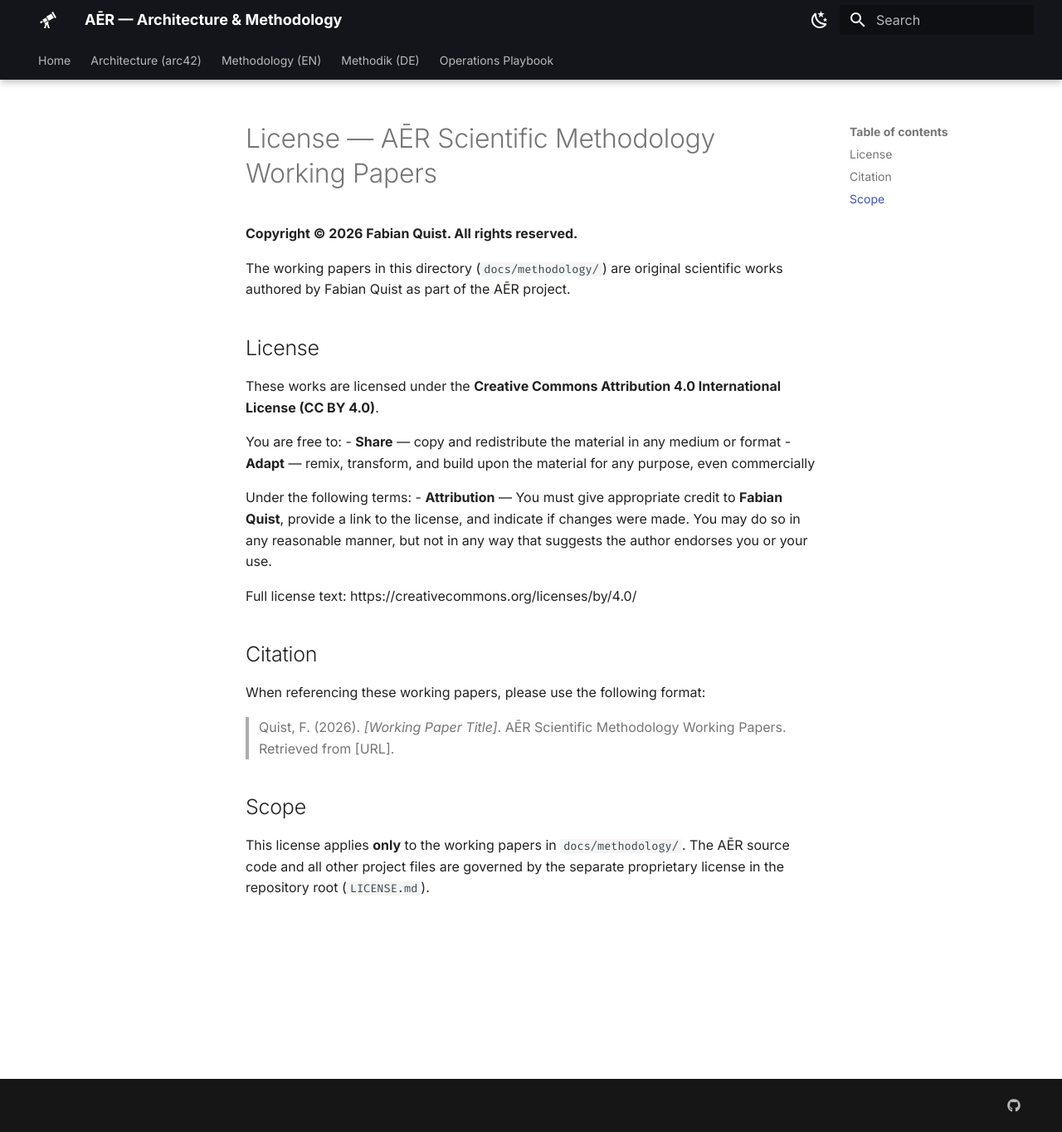
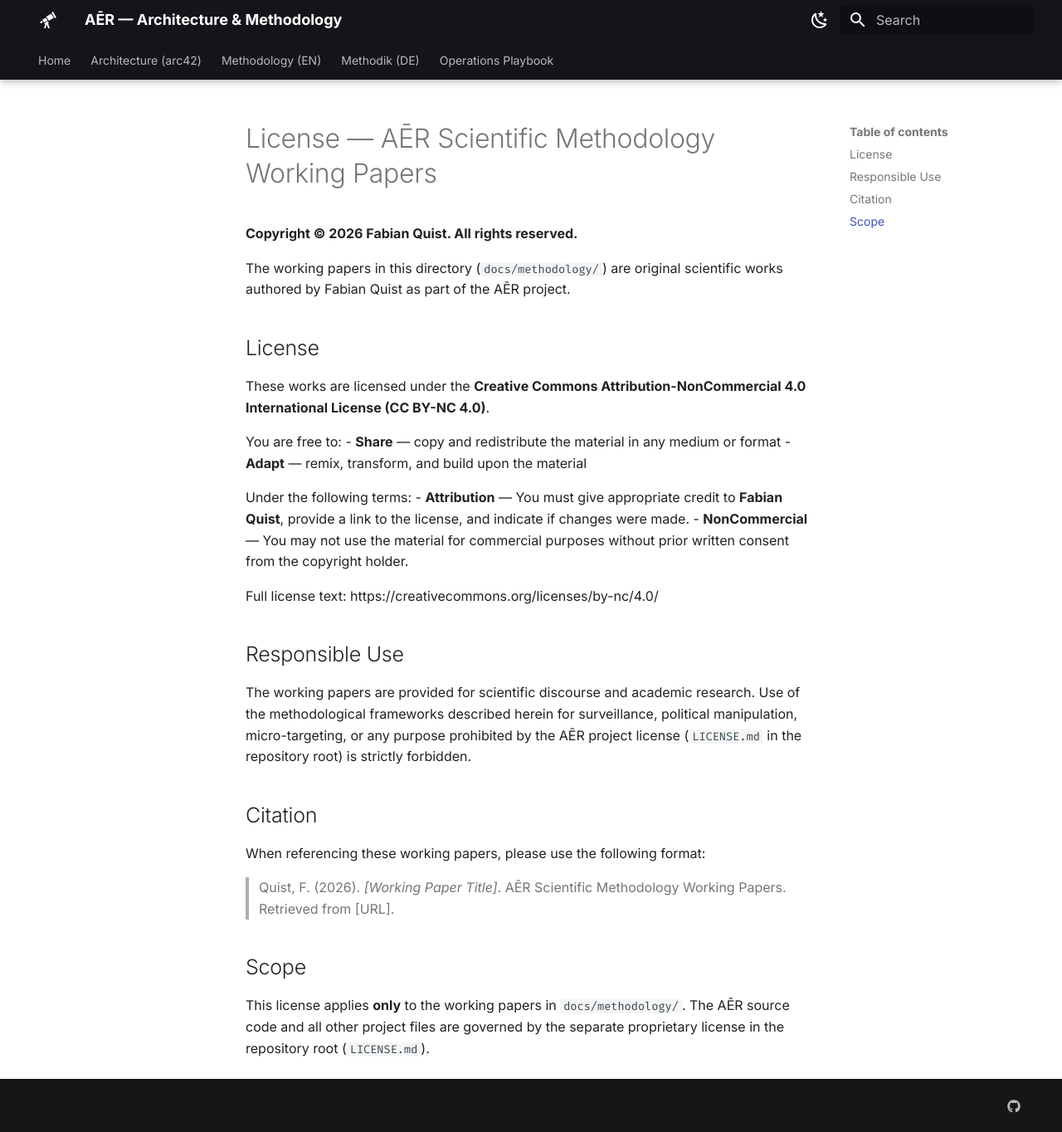
Before and after one commit to frogfromlake/aer, an MkDocs documentation site: the page built from docs/methodology/LICENSE.md, in a window 1280 px wide and 1364 px high. Shown: the whole window at 83% size. Built offline with MkDocs 1.6.1 and Material for MkDocs 9.7.7, drawn with Linux system fonts in a browser that asks for light colours.

Commit message:
chore(license): update project licenses

```diff
--- a/docs/methodology/LICENSE.md
+++ b/docs/methodology/LICENSE.md
@@ -6,16 +6,21 @@ The working papers in this directory (`docs/methodology/`) are original scientif
 
 ## License
 
-These works are licensed under the **Creative Commons Attribution 4.0 International License (CC BY 4.0)**.
+These works are licensed under the **Creative Commons Attribution-NonCommercial 4.0 International License (CC BY-NC 4.0)**.
 
 You are free to:
 - **Share** — copy and redistribute the material in any medium or format
-- **Adapt** — remix, transform, and build upon the material for any purpose, even commercially
+- **Adapt** — remix, transform, and build upon the material
 
 Under the following terms:
-- **Attribution** — You must give appropriate credit to **Fabian Quist**, provide a link to the license, and indicate if changes were made. You may do so in any reasonable manner, but not in any way that suggests the author endorses you or your use.
+- **Attribution** — You must give appropriate credit to **Fabian Quist**, provide a link to the license, and indicate if changes were made.
+- **NonCommercial** — You may not use the material for commercial purposes without prior written consent from the copyright holder.
 
-Full license text: https://creativecommons.org/licenses/by/4.0/
+Full license text: https://creativecommons.org/licenses/by-nc/4.0/
+
+## Responsible Use
+
+The working papers are provided for scientific discourse and academic research. Use of the methodological frameworks described herein for surveillance, political manipulation, micro-targeting, or any purpose prohibited by the AĒR project license (`LICENSE.md` in the repository root) is strictly forbidden.
 
 ## Citation
 
```
Also changed, not shown: LICENSE.md (+48 -9 lines).
